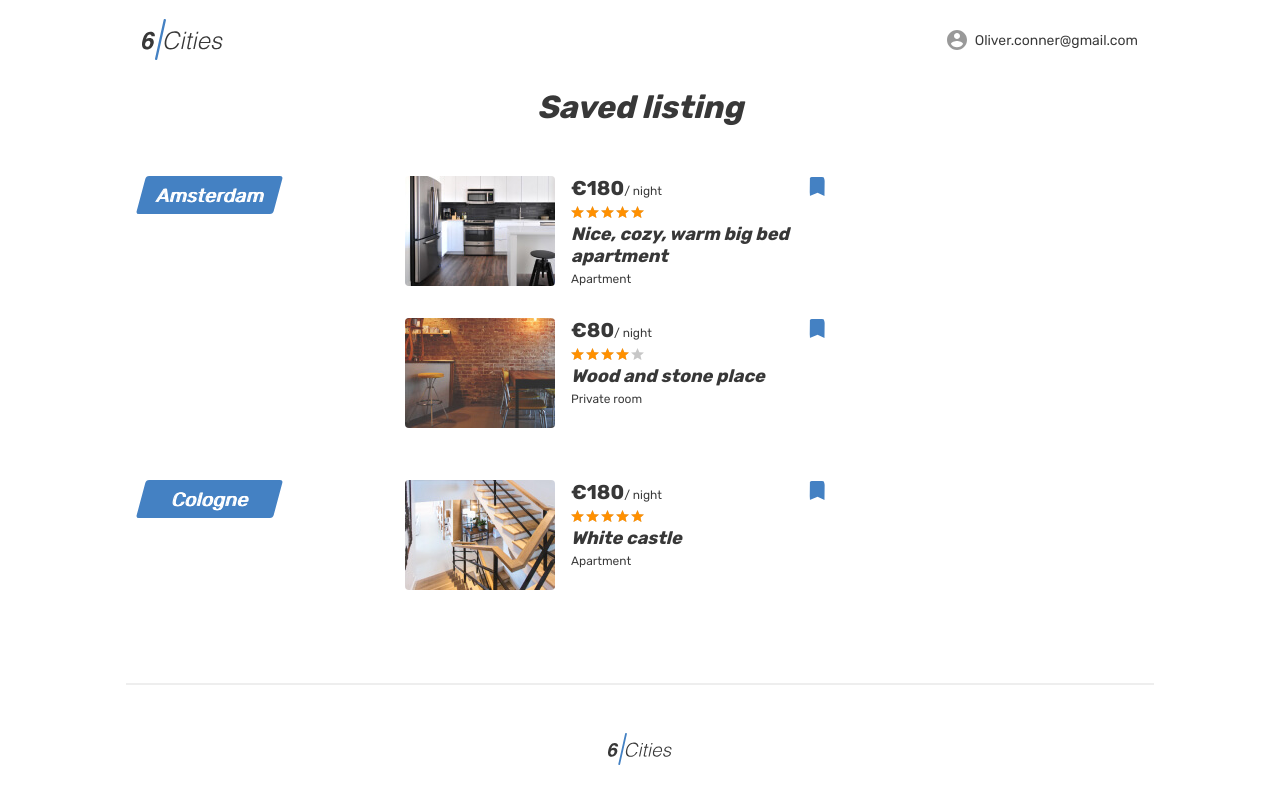
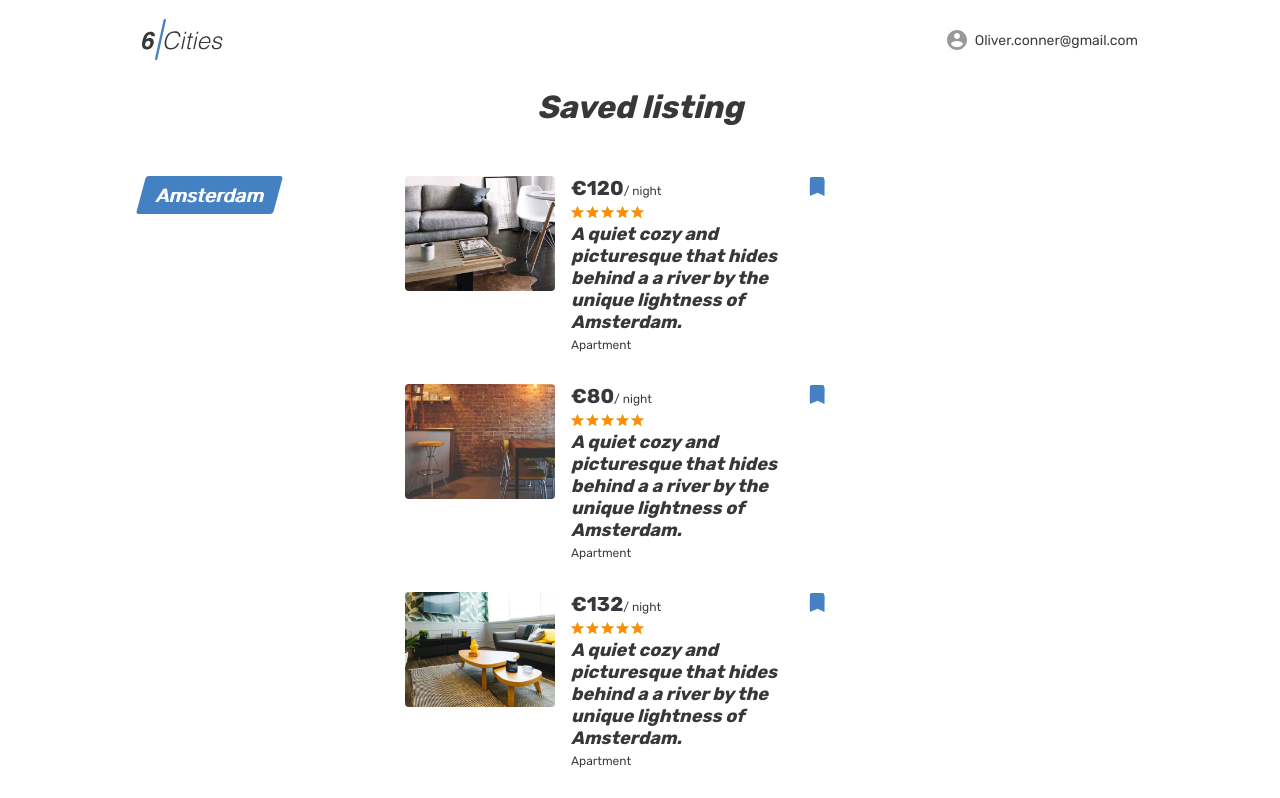
Before and after one commit to alexbournemsk/six-cities, a React app: page /favorites in a window 1280 px wide. Shown: the top 798 px of the page. Built offline with nearby package versions, Linux system fonts and the light colour scheme.

Commit message:
added mousemove handle on offer-card that transfer to offer-list current active card

```diff
--- a/src/components/app/app.jsx
+++ b/src/components/app/app.jsx
@@ -27,7 +27,7 @@ export const App = (props) => {
         </Route>
 
         <Route exact path="/favorites">
-          <FavoritesPage />
+          <FavoritesPage offers = {offers}/>
         </Route>
         <Route>
           <PageNotFound />
--- /dev/null
+++ b/src/components/favorites-page/favorites-card.jsx
@@ -0,0 +1,45 @@
+import React from "react";
+import PropTypes from "prop-types";
+
+
+const FavoriteCard = function (props) {
+  const offer = props.offer;
+
+  return (
+
+    <article className="favorites__card place-card">
+      <div className="favorites__image-wrapper place-card__image-wrapper">
+        <a href="#">
+          <img className="place-card__image" src={offer.previewImage} width="150" height="110" alt="Place image" />
+        </a>
+      </div>
+      <div className="favorites__card-info place-card__info">
+        <div className="place-card__price-wrapper">
+          <div className="place-card__price">
+            <b className="place-card__price-value">&euro;{offer.price}</b>
+            <span className="place-card__price-text">&#47;&nbsp;night</span>
+          </div>
+          <button className="place-card__bookmark-button place-card__bookmark-button--active button" type="button">
+            <svg className="place-card__bookmark-icon" width="18" height="19">
+              <use xlinkHref="#icon-bookmark"></use>
+            </svg>
+            <span className="visually-hidden">In bookmarks</span>
+          </button>
+        </div>
+        <div className="place-card__rating rating">
+          <div className="place-card__stars rating__stars">
+            <span style={{width: `100%`}}></span>
+            <span className="visually-hidden">Rating</span>
+          </div>
+        </div>
+        <h2 className="place-card__name">
+          <a href="#">{offer.description}</a>
+        </h2>
+        <p className="place-card__type">Apartment</p>
+      </div>
+    </article>
+  );
+
+};
+
+export default FavoriteCard;
--- a/src/components/favorites-page/favorites-page.jsx
+++ b/src/components/favorites-page/favorites-page.jsx
@@ -1,6 +1,8 @@
 import React from "react";
+import FavoriteCard from "./favorites-card";
 
-export const FavoritesPage = () => {
+export const FavoritesPage = (props) => {
+  const {offers} = props;
   return (
     <div className="page">
       <header className="header">
@@ -38,72 +40,19 @@ export const FavoritesPage = () => {
                       <span>Amsterdam</span>
                     </a>
                   </div>
+
                 </div>
                 <div className="favorites__places">
-                  <article className="favorites__card place-card">
-                    <div className="favorites__image-wrapper place-card__image-wrapper">
-                      <a href="#">
-                        <img className="place-card__image" src="img/apartment-small-03.jpg" width="150" height="110" alt="Place image" />
-                      </a>
-                    </div>
-                    <div className="favorites__card-info place-card__info">
-                      <div className="place-card__price-wrapper">
-                        <div className="place-card__price">
-                          <b className="place-card__price-value">&euro;180</b>
-                          <span className="place-card__price-text">&#47;&nbsp;night</span>
-                        </div>
-                        <button className="place-card__bookmark-button place-card__bookmark-button--active button" type="button">
-                          <svg className="place-card__bookmark-icon" width="18" height="19">
-                            <use xlinkHref="#icon-bookmark"></use>
-                          </svg>
-                          <span className="visually-hidden">In bookmarks</span>
-                        </button>
-                      </div>
-                      <div className="place-card__rating rating">
-                        <div className="place-card__stars rating__stars">
-                          <span style={{width: `100%`}}></span>
-                          <span className="visually-hidden">Rating</span>
-                        </div>
-                      </div>
-                      <h2 className="place-card__name">
-                        <a href="#">Nice, cozy, warm big bed apartment</a>
-                      </h2>
-                      <p className="place-card__type">Apartment</p>
-                    </div>
-                  </article>
+                  {offers.map((card) => {
+                    return (
+                      <FavoriteCard
+                        key={card.id}
+                        offer={card}
+                      />
+                    );
+                  })}
+                </div>
 
-                  <article className="favorites__card place-card">
-                    <div className="favorites__image-wrapper place-card__image-wrapper">
-                      <a href="#">
-                        <img className="place-card__image" src="img/room-small.jpg" width="150" height="110" alt="Place image" />
-                      </a>
-                    </div>
-                    <div className="favorites__card-info place-card__info">
-                      <div className="place-card__price-wrapper">
-                        <div className="place-card__price">
-                          <b className="place-card__price-value">&euro;80</b>
-                          <span className="place-card__price-text">&#47;&nbsp;night</span>
-                        </div>
-                        <button className="place-card__bookmark-button place-card__bookmark-button--active button" type="button">
-                          <svg className="place-card__bookmark-icon" width="18" height="19">
-                            <use xlinkHref="#icon-bookmark"></use>
-                          </svg>
-                          <span className="visually-hidden">In bookmarks</span>
-                        </button>
-                      </div>
-                      <div className="place-card__rating rating">
-                        <div className="place-card__stars rating__stars">
-                          <span style={{width: `80%`}}></span>
-                          <span className="visually-hidden">Rating</span>
-                        </div>
-                      </div>
-                      <h2 className="place-card__name">
-                        <a href="#">Wood and stone place</a>
-                      </h2>
-                      <p className="place-card__type">Private room</p>
-                    </div>
-                  </article>
-                </div>
               </li>
 
               <li className="favorites__locations-items">
--- a/src/components/offer-card/offer-card.jsx
+++ b/src/components/offer-card/offer-card.jsx
@@ -3,8 +3,15 @@ import PropTypes from "prop-types";
 
 export const OfferCard = function (props) {
   const offer = props.offer;
+  const {handleMouseMove} = props;
+  const handleMouse = () => {
+    handleMouseMove(offer);
+  };
   return (
-    <article className="cities__place-card place-card">
+    <article
+      onMouseEnter = {handleMouse}
+      onMouseLeave = {handleMouse}
+      className="cities__place-card place-card">
       <div className="place-card__mark">
         <span>Premium</span>
       </div>
--- a/src/components/offer-list/offer-list.jsx
+++ b/src/components/offer-list/offer-list.jsx
@@ -1,10 +1,14 @@
-import React from "react";
+import React, {useState} from "react";
 import OfferCard from "../offer-card/offer-card";
 import PropTypes from "prop-types";
 
 
 export const OfferList = (props) => {
   const {offers} = props;
+  const [activeCard, setActiveCard] = useState(0);
+  const handleMouseMove = (item) => {
+    console.log(item);
+  }
 
   return (
     <div className="cities__places-list places__list tabs__content">
@@ -13,9 +17,11 @@ export const OfferList = (props) => {
           <OfferCard
             key={card.id}
             offer={card}
+            handleMouseMove = {handleMouseMove}
           />
         );
       })}
+
     </div>
   );
 };
```
